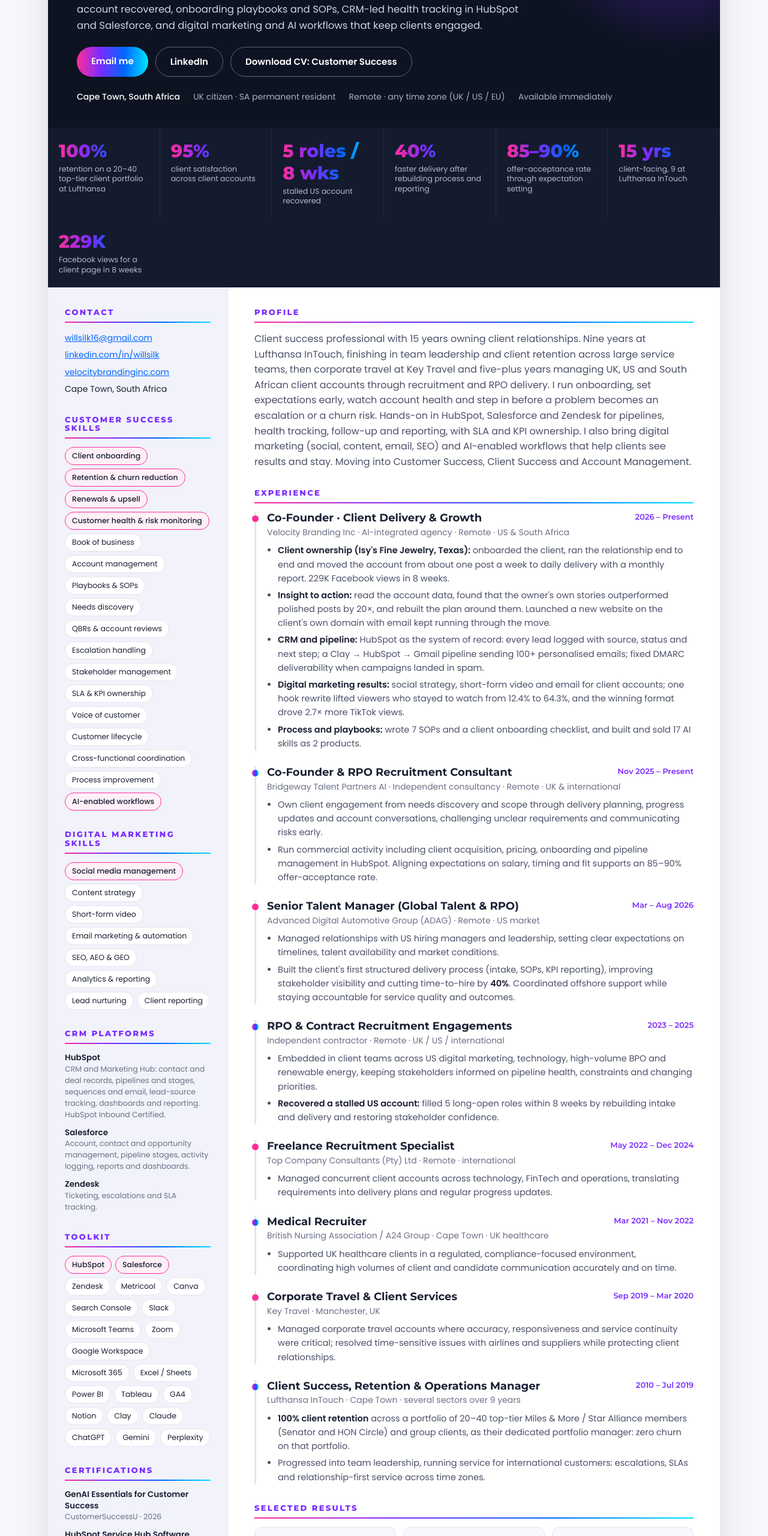
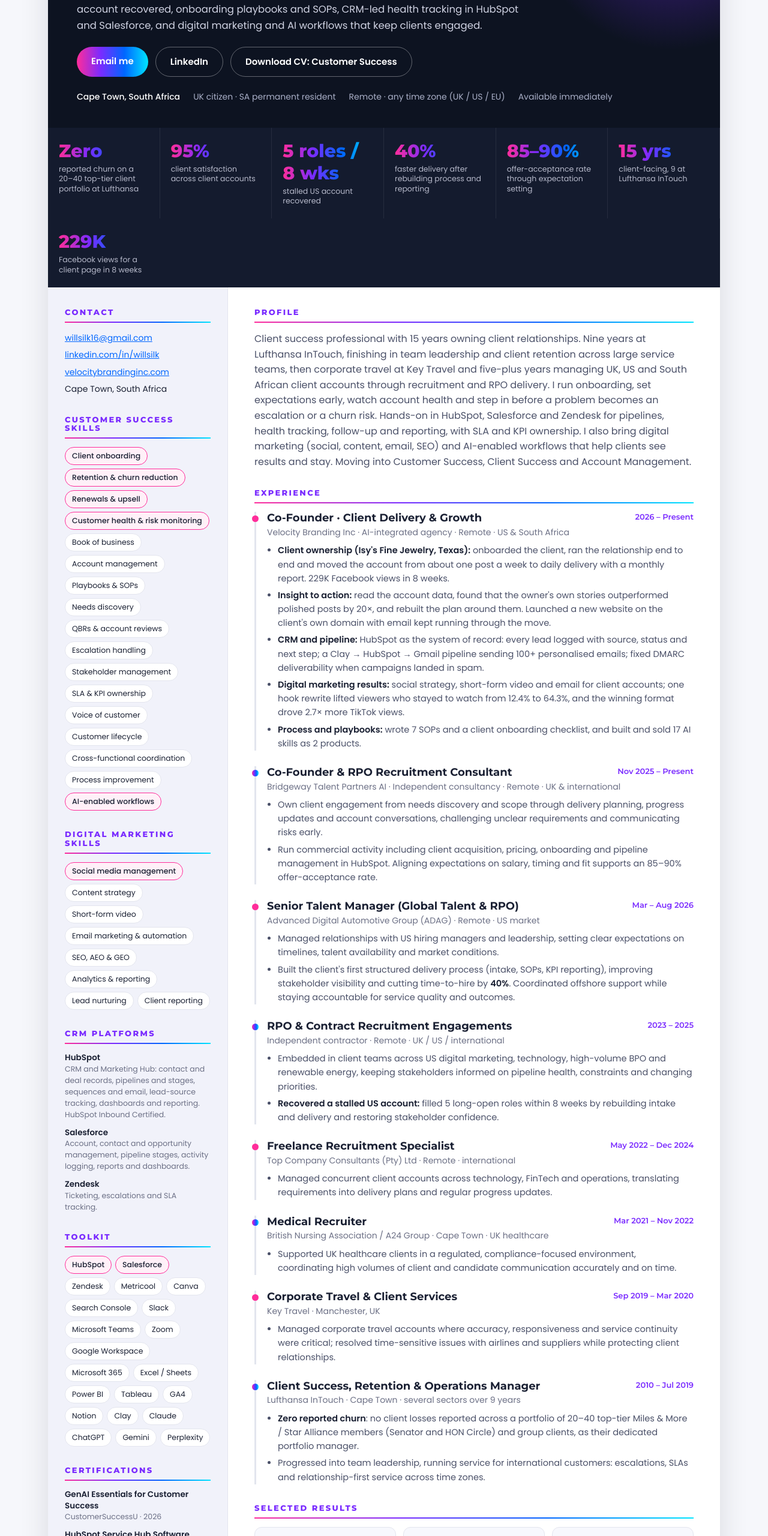
Before and after one commit to Willsilk/Willsilk.github.io, a plain HTML site: page index.html in a window 1280 px wide. Shown: the part 240-2800 px from the top of the page at 60% size. Drawn offline with Linux system fonts and the light colour scheme.

Commit message:
Replace 100% retention with zero reported churn

```diff
--- a/index.html
+++ b/index.html
@@ -34,7 +34,7 @@
 </header>
 
 <div class="strip">
-  <div><b>100%</b><span>retention on a 20–40 top-tier client portfolio at Lufthansa</span></div>
+  <div><b>Zero</b><span>reported churn on a 20–40 top-tier client portfolio at Lufthansa</span></div>
   <div><b>95%</b><span>client satisfaction across client accounts</span></div>
   <div><b>5 roles / 8 wks</b><span>stalled US account recovered</span></div>
   <div><b>40%</b><span>faster delivery after rebuilding process and reporting</span></div>
@@ -193,7 +193,7 @@
       <h3>Client Success, Retention &amp; Operations Manager</h3>
       <p class="org">Lufthansa InTouch · Cape Town · several sectors over 9 years</p>
       <ul>
-        <li><b>100% client retention</b> across a portfolio of 20–40 top-tier Miles &amp; More / Star Alliance members (Senator and HON Circle) and group clients, as their dedicated portfolio manager: zero churn on that portfolio.</li>
+        <li><b>Zero reported churn</b>: no client losses reported across a portfolio of 20–40 top-tier Miles &amp; More / Star Alliance members (Senator and HON Circle) and group clients, as their dedicated portfolio manager.</li>
         <li>Progressed into team leadership, running service for international customers: escalations, SLAs and relationship-first service across time zones.</li>
       </ul>
     </article>
```
